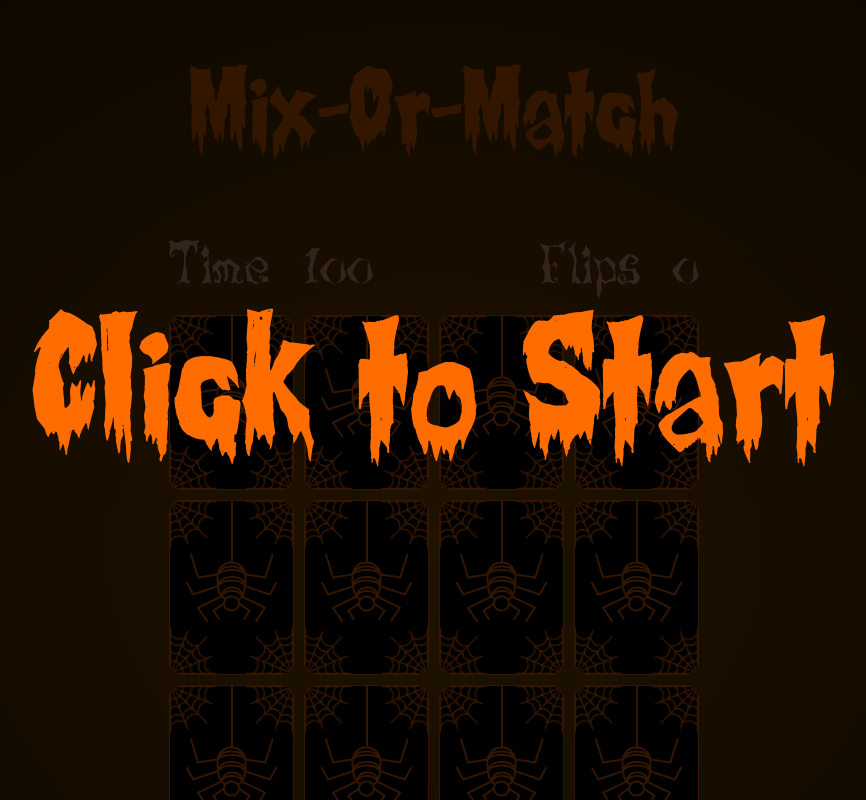
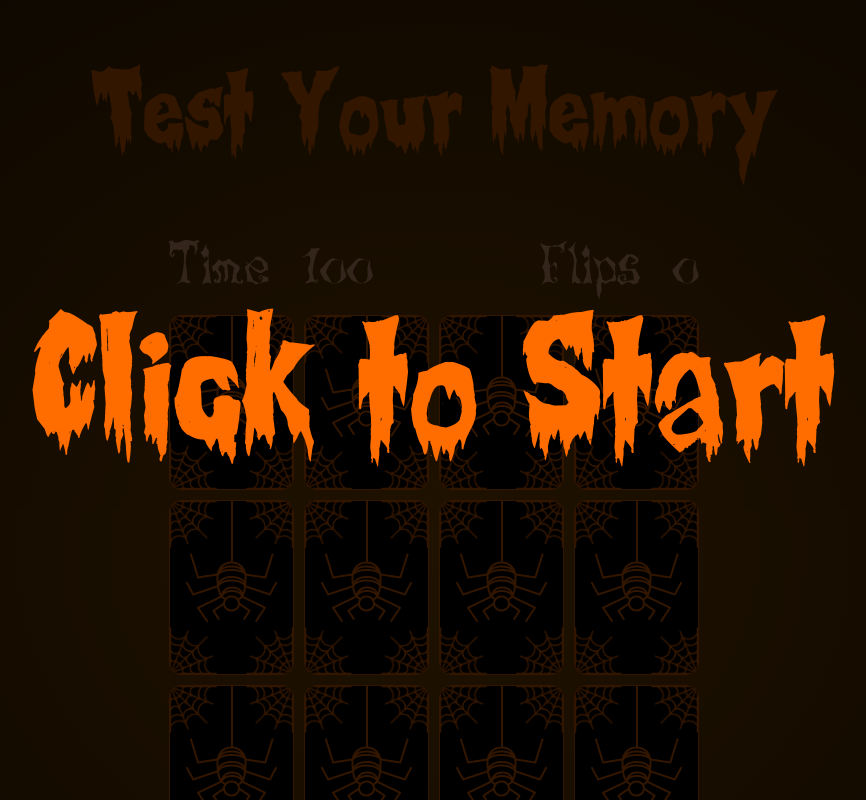
Before and after one commit to korade-krushna/Test-Your-Memory, a plain HTML site: page index.html in a window 1280 px wide. Shown: the top 800 px of the page, without its empty margins (206-1072 px from the left). Drawn offline with Linux system fonts and the light colour scheme; files whose address does not match are found by name.

Commit message:
Update index.html

```diff
--- a/index.html
+++ b/index.html
@@ -6,10 +6,10 @@
   <meta http-equiv="X-UA-Compatible" content="ie=edge">
   <link href="styles.css" rel="stylesheet">
   <script src="script.js" async></script>
-  <title>Mix-Or-Match</title>
+  <title>Test Your Memory</title>
 </head>
 <body>
-  <h1 class="page-title">Mix-Or-Match</h1>
+  <h1 class="page-title">Test Your Memory</h1>
   <div class="overlay-text visible">
     Click to Start
   </div>
```
